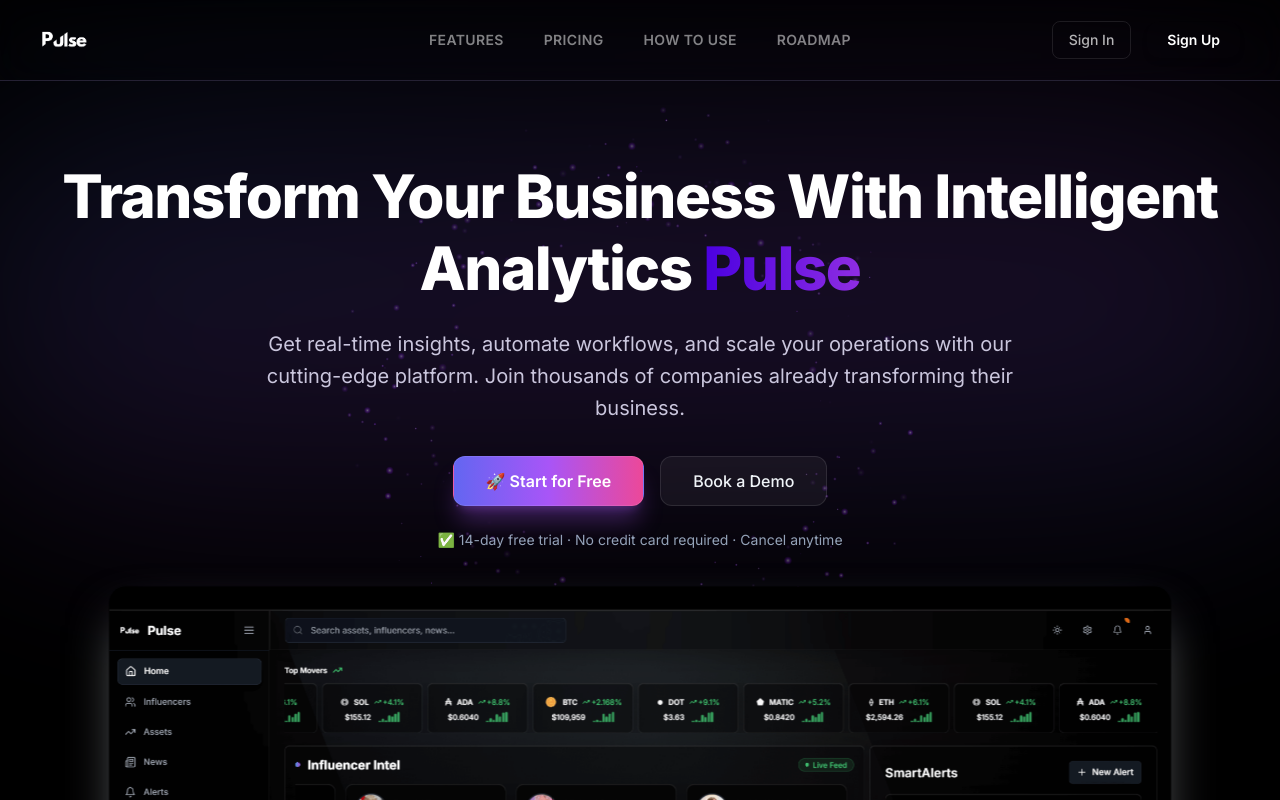
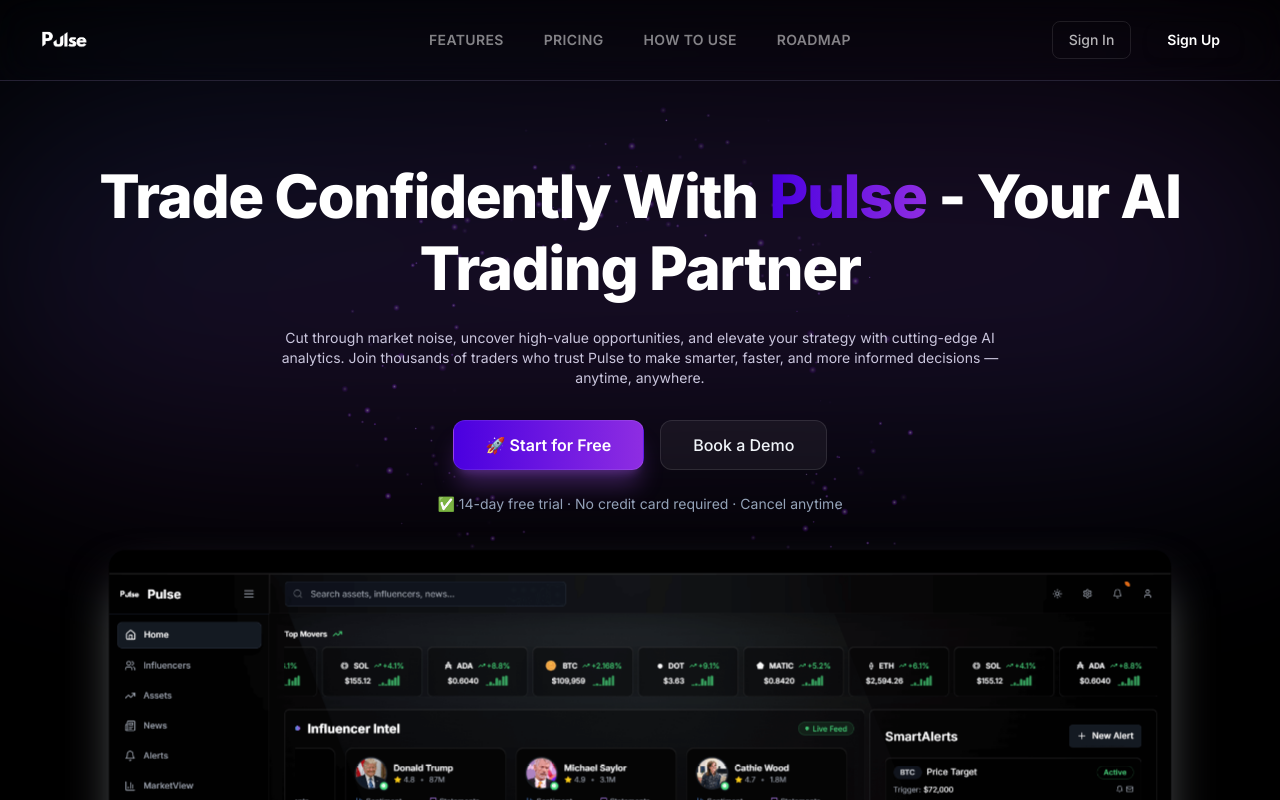
Before and after one commit to winsnew/Pulse-LandingPage, a Next.js app: page / in a window 1280 px wide. Shown: the top 800 px of the page. Built offline with nearby package versions, Linux system fonts and the light colour scheme.

Commit message:
Hero Section Updates and Gradient Updation

```diff
--- a/components/sections/Hero.tsx
+++ b/components/sections/Hero.tsx
@@ -32,19 +32,22 @@
                             whileInView={{ opacity: 1, y: 0 }}
                             transition={{ delay: 0.2, duration: 0.8 }}
                         >
-                            Transform Your Business With Intelligent Analytics{" "}
+                            Trade Confidently With {""}
+                            {/* Transform Your Business With Intelligent Analytics{" "} */}
                             <span className="inline-block bg-gradient-to-r from-[#4A00E0] to-[#8E2DE2] bg-clip-text text-transparent">
                                 Pulse
                             </span>
+                            {" "} - Your AI Trading Partner
                         </motion.h1>
 
                         <motion.p
-                            className="body-1 max-w-3xl mx-auto mb-6 text-n-2 lg:mb-8"
+                            className="body-1 max-w-3xl mx-auto mb-6 text-n-2 md:mb-8 text-sm"
                             initial={{ opacity: 0, y: 20 }}
                             whileInView={{ opacity: 1, y: 0 }}
                             transition={{ delay: 0.4, duration: 0.8 }}
                         >
-                            Get real-time insights, automate workflows, and scale your operations with our cutting-edge platform. Join thousands of companies already transforming their business.
+                            Cut through market noise, uncover high-value opportunities, and elevate your strategy with cutting-edge AI analytics. Join thousands of traders who trust Pulse to make smarter, faster, and more informed decisions — anytime, anywhere.
+                            {/* Get real-time insights, automate workflows, and scale your operations with our cutting-edge platform. Join thousands of companies already transforming their business. */}
                         </motion.p>
 
                         <motion.div
@@ -56,7 +59,7 @@
                             <div className="flex flex-col sm:flex-row gap-4 justify-center items-center">
                                 <MotionLink
                                     href="#"
-                                    className="px-8 py-3 rounded-xl text-white font-semibold bg-gradient-to-r from-indigo-500 via-purple-500 to-pink-500 hover:brightness-100 shadow-xl shadow-purple-500/30 transition-all duration-300 backdrop-blur-md border border-white/10"
+                                    className="px-8 py-3 rounded-xl text-white font-semibold bg-gradient-to-r from-[#4A00E0] to-[#8E2DE2] hover:brightness-100 shadow-xl shadow-purple-500/30 transition-all duration-300 backdrop-blur-md border border-white/10"
                                     whileHover={{ scale: 1.06 }}
                                     whileTap={{ scale: 0.95 }}
                                 >
```
